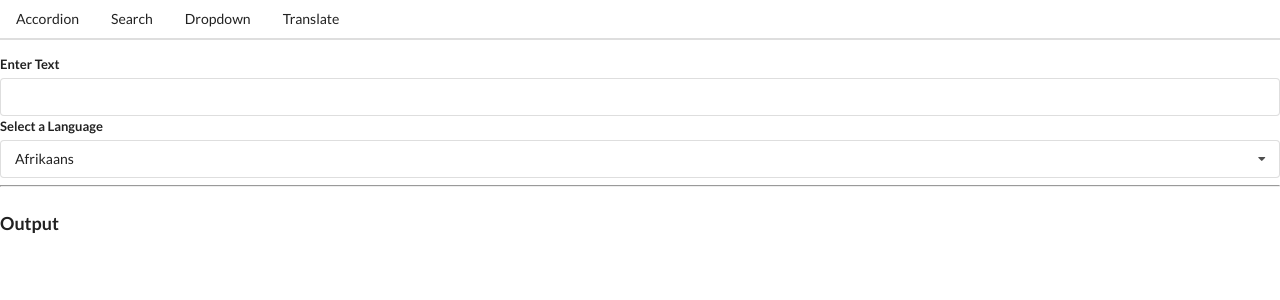
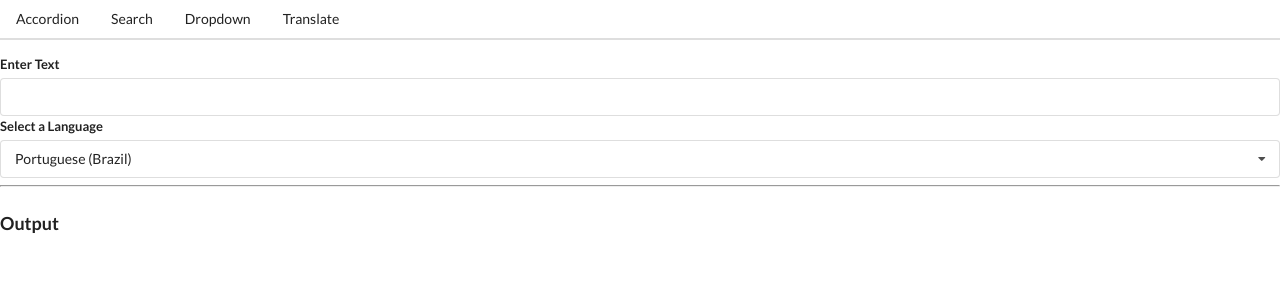
Before and after one commit to rugieri/widgets, a React (Create React App) app: page /translate in a window 1280 px wide. Shown: the top 300 px of the page. Built offline with nearby package versions, Linux system fonts and the light colour scheme; no server answers.

Commit message:
added more languages

```diff
--- a/src/components/Translate.js
+++ b/src/components/Translate.js
@@ -3,6 +3,30 @@ import Dropdown from './Dropdown';
 import Convert from './Convert';
 
 const options = [
+  {
+    label: 'Portuguese (Brazil)',
+    value: 'pt-BR',
+  },
+  {
+    label: 'Portuguese',
+    value: 'pt',
+  },
+  {
+    label: 'French',
+    value: 'fr',
+  },
+  {
+    label: 'Japanese',
+    value: 'ja',
+  },
+  {
+    label: 'Russian',
+    value: 'ru',
+  },
+  {
+    label: 'Spanish',
+    value: 'es',
+  },
   {
     label: 'Afrikaans',
     value: 'af',
```
